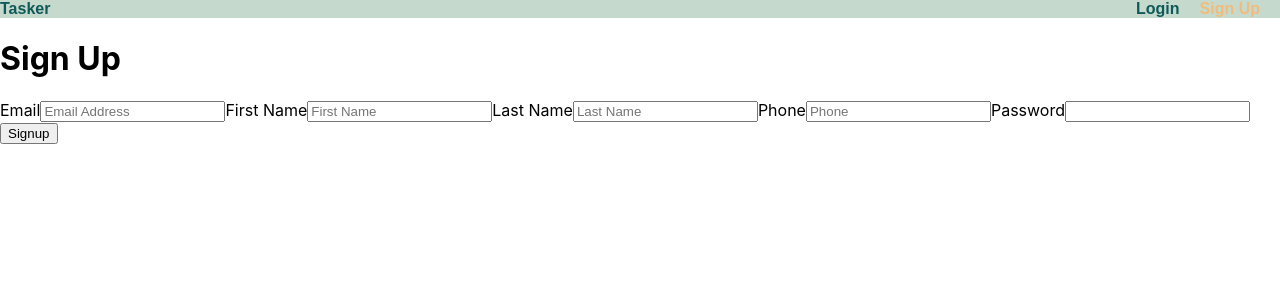
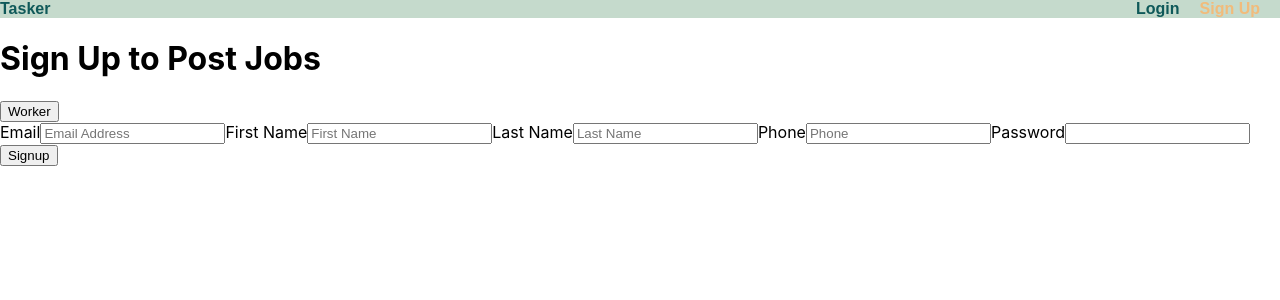
Before and after one commit to jswanson806/Tasker, a React (Create React App) app in the folder frontend/tasker/: page /signup in a window 1280 px wide. Shown: the top 300 px of the page. Built offline with nearby package versions, Linux system fonts and the light colour scheme; no server answers.

Commit message:
altered logic to set isWorker property on the user stored in localStorage upon login

```diff
--- a/frontend/tasker/src/components/Login.js
+++ b/frontend/tasker/src/components/Login.js
@@ -49,7 +49,7 @@ const Login = () => {
 
             const res = await TaskerApi.login(userInfo.email, userInfo.password);
             const { token, user } = res;
-            const newUser = JSON.stringify({id: user.id, email: user.email});
+            const newUser = JSON.stringify({id: user.id, email: user.email, isWorker: user.isWorker});
 
             // update localStorage token and user
             updateToken(token);
--- a/frontend/tasker/src/components/SignUp.js
+++ b/frontend/tasker/src/components/SignUp.js
@@ -9,8 +9,8 @@ import TaskerApi from "../api";
  * SignUp component for user registration.
  *
  * This component renders a sign-up form where users can enter their email, first name,
- * last name, phone number, and password to register for an account. Upon successful
- * registration, the user is logged in, and their token is stored in the local storage
+ * last name, phone number, and password to register for an account. Users can select either 'user' or 'worker' as the registration type.
+ * Upon successful registration, the user is logged in, and their token is stored in the local storage
  * for further authentication. The user is then redirected to the dashboard.
  *
  * @returns {JSX.Element} The rendered sign-up form component.
@@ -31,6 +31,7 @@ const SignUp = () => {
     }
 
     const [formData, setFormData] = useState(INITIAL_STATE);
+    const [ isWorker, setIsWorker ] = useState(false);
     const { token, updateToken } = useContext(TokenContext);
     const { user, updateUser } = useContext(UserContext);
 
@@ -45,13 +46,19 @@ const SignUp = () => {
     const handleSubmit = async (e) => {
         e.preventDefault();
 
-        const userInfo = {user: {
+        let userInfo = {user: {
             email: formData.email,
             firstName: formData.firstName,
             lastName: formData.lastName,
             phone: formData.phone,
             password: formData.password,
-        }}
+            isWorker: false,
+        }};
+
+        // set isWorker property on userInfo object based on state of isWorker
+        if(isWorker){
+            userInfo.user.isWorker = true;
+        }
 
         try {
             // register call to api
@@ -62,7 +69,7 @@ const SignUp = () => {
                 // login call to api
                 const res = await TaskerApi.login(userInfo.user.email, userInfo.user.password);
                 const { token, user } = res;
-                const newUser = JSON.stringify({id: user.id, email: user.email});
+                const newUser = JSON.stringify({id: user.id, email: user.email, isWorker: user.isWorker});
                 // set token in local storage for further auth
                 updateToken(token);
                 updateUser(newUser);
@@ -79,10 +86,28 @@ const SignUp = () => {
 
     }
 
+    // toggles state of isWorker boolean
+    const toggleIsWorker = () => {
+        setIsWorker(!isWorker);
+    }
+
     return (
         <div className="signup-container">
             <div className="signup-card">
-                <h1>Sign Up</h1>
+
+                {/* render title depending on state of isWorker */}
+                <h1>{!isWorker ? 'Sign Up to Post Jobs' : 'Sign Up to Find Jobs'}</h1>
+
+                {/* render button to toggle between user and worker signup */}
+                {!isWorker && (
+                    <button data-testid="signup-form-toggle" onClick={toggleIsWorker}>Worker</button>
+                )}
+
+                {isWorker && (
+                    <button data-testid="signup-form-toggle" onClick={toggleIsWorker}>User</button>
+                )}
+
+                {/* form for registering */}
                 <form onSubmit={handleSubmit}>
                     <label htmlFor="email">Email</label>
                     <input
```
